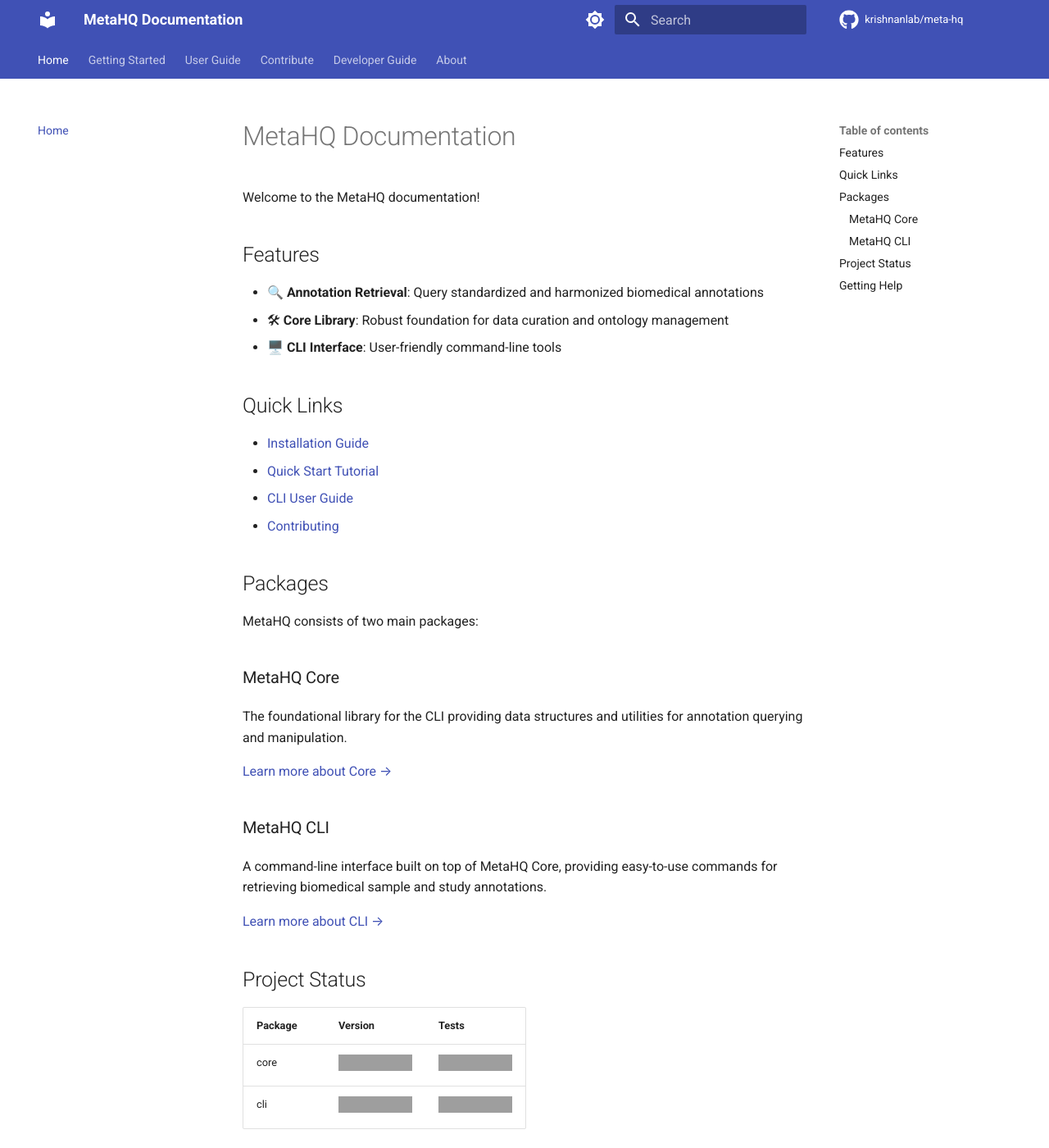
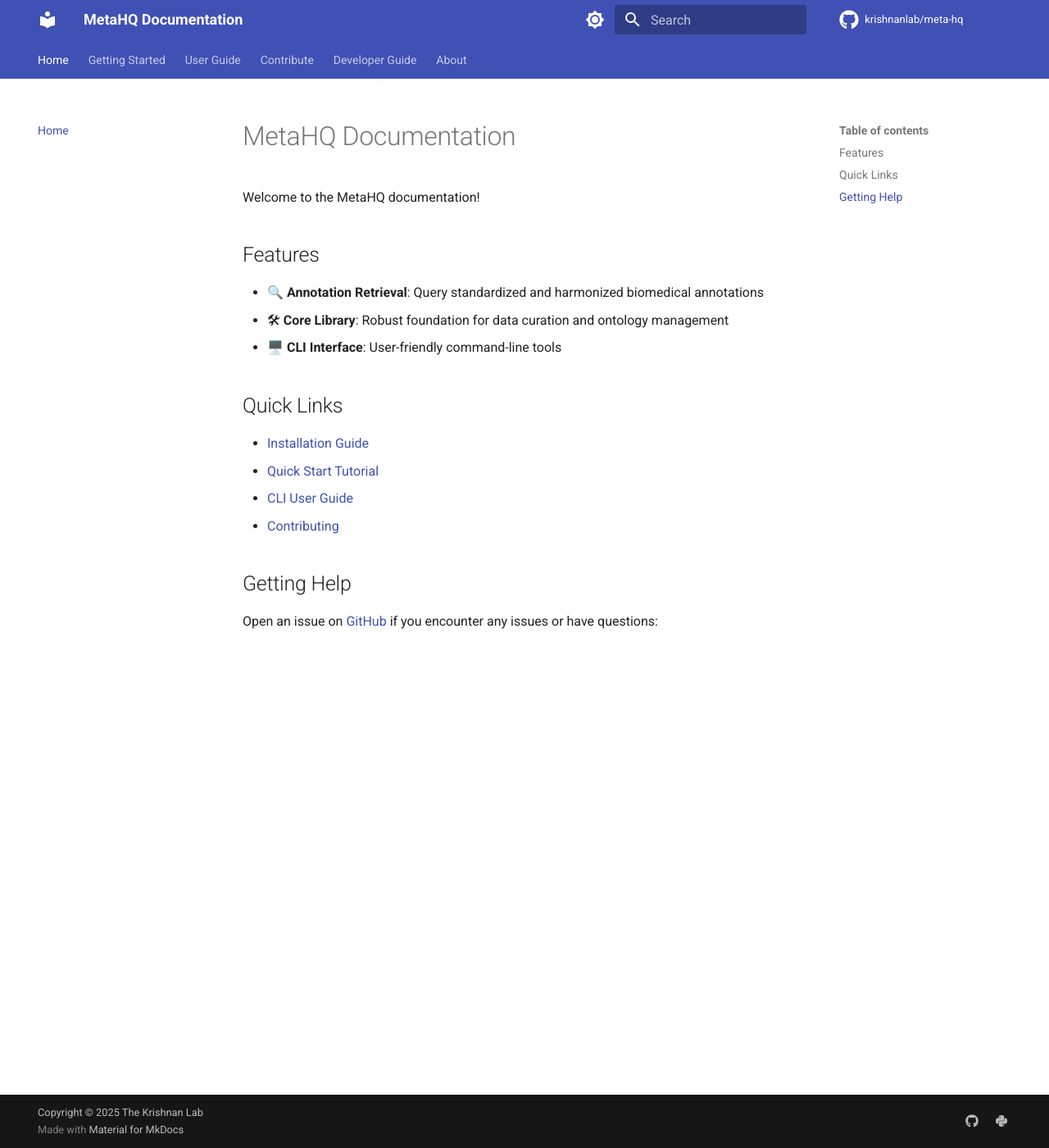
Before and after one commit to krishnanlab/meta-hq, an MkDocs documentation site: the page built from docs/index.md, in a window 1280 px wide and 1400 px high. Shown: the whole window at 82% size. Built offline with MkDocs 1.6.1 and Material for MkDocs 9.7.7, drawn with Linux system fonts in a browser that asks for light colours; comment, search, counter and statistics services are not loaded; grey boxes are pictures that could not be loaded.

Commit message:
restructured home page to reflect contributing and development guide changes

```diff
--- a/docs/index.md
+++ b/docs/index.md
@@ -12,31 +12,8 @@
 
 - [Installation Guide](getting-started/installation.md)
 - [Quick Start Tutorial](getting-started/quickstart.md)
-- [CLI User Guide](user-guide/cli/setup.md)
-- [Contributing](developer/contributing.md)
-
-## Packages
-
-MetaHQ consists of two main packages:
-
-### MetaHQ Core
-
-The foundational library for the CLI providing data structures and utilities for annotation querying and manipulation.
-
-[Learn more about Core →](packages/core/overview.md)
-
-### MetaHQ CLI
-
-A command-line interface built on top of MetaHQ Core, providing easy-to-use commands for retrieving biomedical sample and study annotations.
-
-[Learn more about CLI →](packages/cli/overview.md)
-
-## Project Status
-
-| Package | Version                                                            | Tests                                                                                  |
-| ------- | ------------------------------------------------------------------ | -------------------------------------------------------------------------------------- |
-| core    | ![metahq-core pypi](https://img.shields.io/pypi/v/metahq-core.svg) | ![Core Tests](https://github.com/krishnanlab/meta-hq/workflows/Core%20Tests/badge.svg) |
-| cli     | ![metahq-cli pypi](https://img.shields.io/pypi/v/metahq-cli.svg)   | ![Core Tests](https://github.com/krishnanlab/meta-hq/workflows/CLI%20Tests/badge.svg)  |
+- [CLI User Guide](user-guide/setup.md)
+- [Contributing](contribute/index.md)
 
 ## Getting Help
 
```
